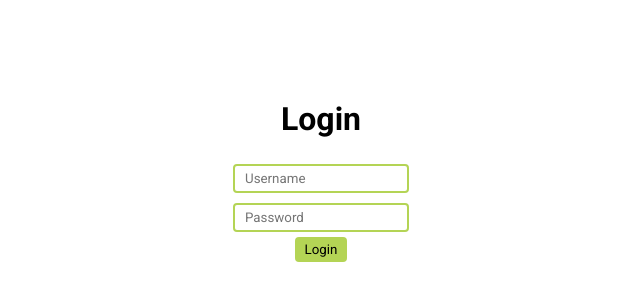
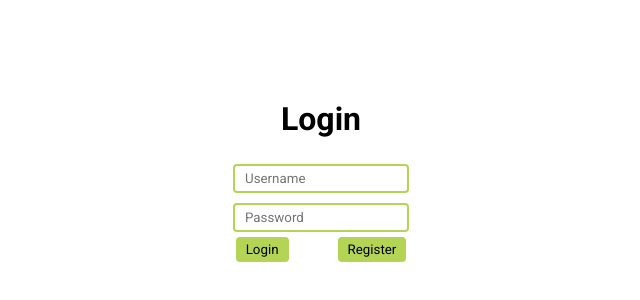
Before and after one commit to revlv-internauts/activity3, a website: page todo_sqlite/public/login.html in a window 1280 px wide. Shown: the part 238-538 px from the top of the page, without its empty margins (319-959 px from the left). Drawn offline with Linux system fonts and the light colour scheme.

Commit message:
register button

```diff
--- a/todo_sqlite/public/login.html
+++ b/todo_sqlite/public/login.html
@@ -26,13 +26,24 @@
         button:hover {
             background-color: #98b342;
         }
+
+	.login_button {
+		margin-right: 30px;
+	}
+	.register_button {
+		margin-left: 15px;
+	}
+
     </style>
 </head>
 <body>
     <h1>Login</h1>
     <input type="text" id="username" placeholder="Username">
     <input type="password" id="password" placeholder="Password">
-    <button onclick="login()">Login</button>
+    <div class="buttons">
+    <button class="login_button" onclick="login()">Login</button>
+    <button class="register_button" onclick="register()">Register</button>
+    </div>
 
     <script>
         const apiURL = 'http://localhost:42069';
```
Also changed, not shown: todo_sqlite/public/index.html (+1 -1 lines), todo_sqlite/public/register.html (added, +10 -0 lines), todo_sqlite/server.js (+1 -8 lines), 2 other files.
